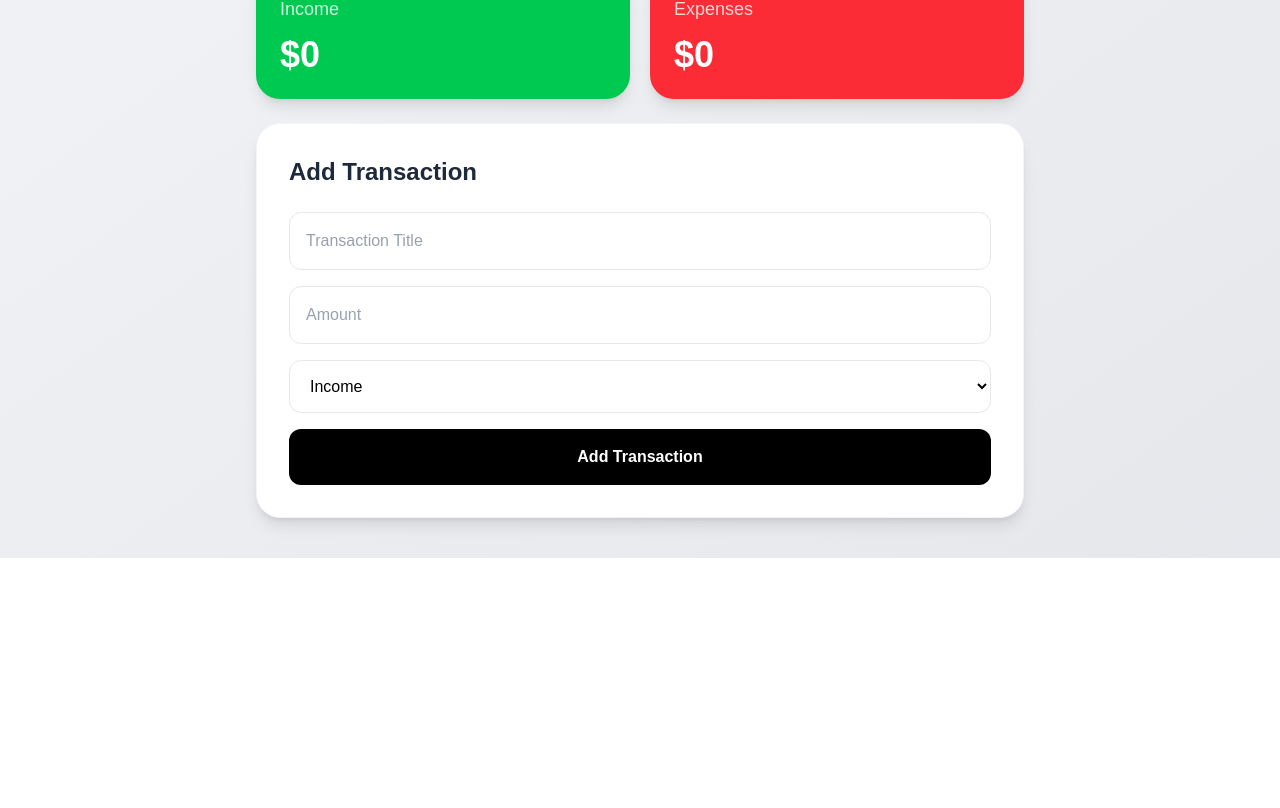
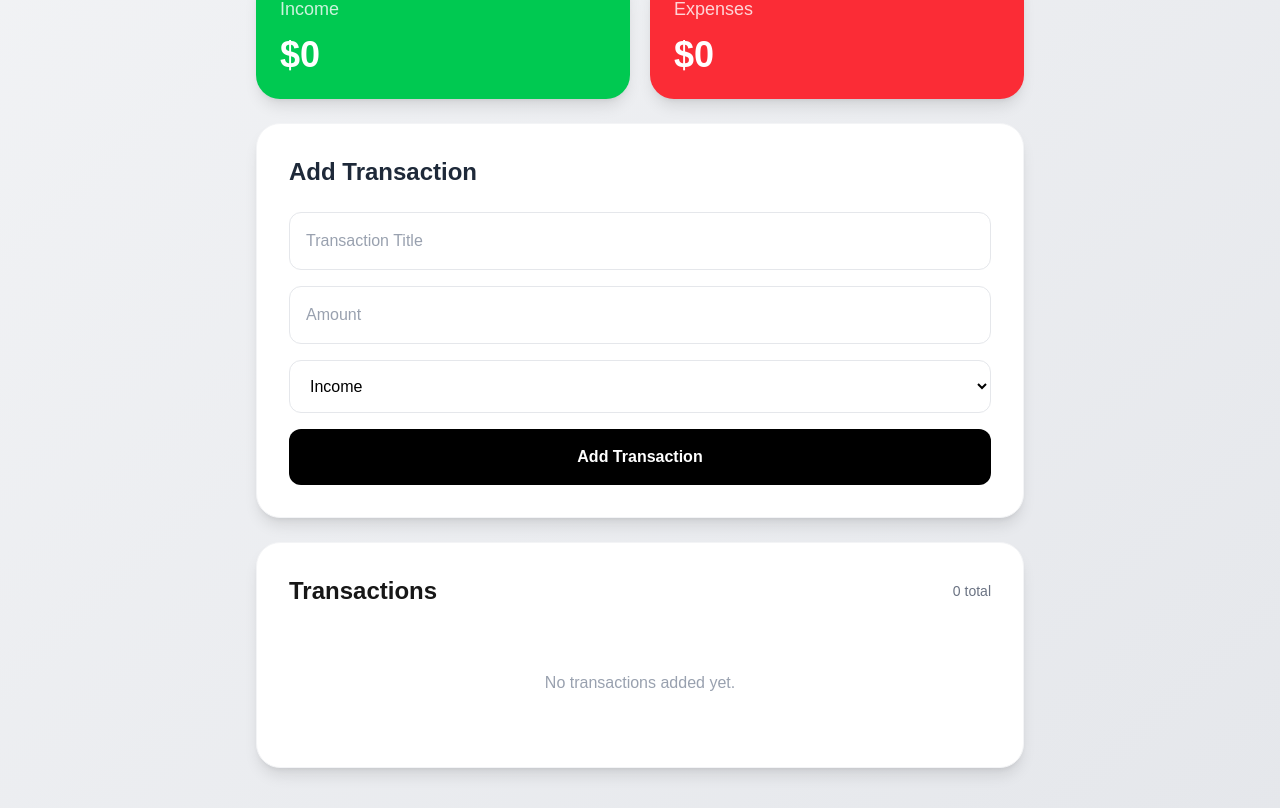
Before and after one commit to TharinduKaluwalgoda/Finance-Tracker, a Next.js app: page / in a window 1280 px wide. Shown: the part 363-1171 px from the top of the page. Before the commit the page ends 921 px from the top, so only its background shows below. Built offline with nearby package versions, Linux system fonts and the light colour scheme.

Commit message:
TransactionList Added

```diff
--- /dev/null
+++ b/app/components/TransactionList.js
@@ -0,0 +1,85 @@
+export default function TransactionList({
+  transactions,
+  setTransactions,
+}) {
+
+  const deleteTransaction = (id) => {
+    const updatedTransactions = transactions.filter(
+      (transaction) => transaction.id !== id
+    );
+
+    setTransactions(updatedTransactions);
+  };
+
+  return (
+    <div className="bg-white p-8 rounded-3xl shadow-lg mt-6 border border-gray-100">
+
+      <div className="flex items-center justify-between mb-6">
+        <h2 className="text-2xl font-bold">
+          Transactions
+        </h2>
+
+        <p className="text-sm text-gray-500">
+          {transactions.length} total
+        </p>
+      </div>
+
+      {transactions.length === 0 ? (
+        <div className="text-center py-10 text-gray-400">
+          No transactions added yet.
+        </div>
+      ) : (
+        <div className="space-y-4">
+
+          {transactions.map((transaction) => (
+            <div
+              key={transaction.id}
+              className="flex items-center justify-between bg-gray-50 p-4 rounded-2xl"
+            >
+
+              <div>
+                <h3 className="font-semibold text-lg text-gray-800">
+                  {transaction.title}
+                </h3>
+
+                <span
+                  className={
+                    transaction.type === "Income"
+                      ? "text-xs bg-green-100 text-green-700 px-3 py-1 rounded-full"
+                      : "text-xs bg-red-100 text-red-700 px-3 py-1 rounded-full"
+                  }
+                >
+                  {transaction.type}
+                </span>
+              </div>
+
+              <div className="flex items-center gap-4">
+
+                <p
+                  className={
+                    transaction.type === "Income"
+                      ? "text-green-600 font-bold text-lg"
+                      : "text-red-600 font-bold text-lg"
+                  }
+                >
+                  ${transaction.amount.toLocaleString()}
+                </p>
+
+                <button
+                  onClick={() => deleteTransaction(transaction.id)}
+                  className="bg-black text-white px-3 py-2 rounded-lg hover:bg-gray-800 transition"
+                >
+                  Delete
+                </button>
+
+              </div>
+
+            </div>
+          ))}
+
+        </div>
+      )}
+
+    </div>
+  );
+}
--- a/app/page.js
+++ b/app/page.js
@@ -4,6 +4,7 @@ import { useState } from "react";
 import BalanceCard from "./components/BalanceCard";
 import SummaryCards from "./components/SummaryCards";
 import TransactionForm from "./components/TransactionForm";
+import TransactionList from "./components/TransactionList";
 
 export default function Home() {
 
@@ -40,9 +41,14 @@ const balance = income - expenses;
         />
 
         <TransactionForm
-  transactions={transactions}
-  setTransactions={setTransactions}
-/>
+            transactions={transactions}
+            setTransactions={setTransactions}
+        />
+
+        <TransactionList
+            transactions={transactions}
+            setTransactions={setTransactions}
+        />
 
       </div>
 
```
